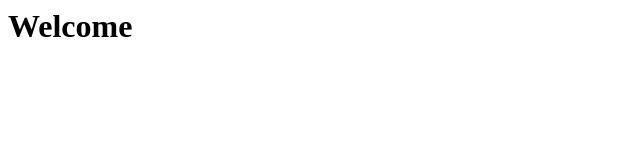
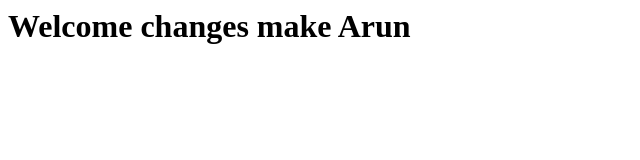
Before and after one commit to Arunsuryaa/LearningProject, a plain HTML site: page index.html in a window 1280 px wide. Shown: the whole page, without its empty margins (0-640 px from the left). Drawn offline with Linux system fonts and the light colour scheme.

Commit message:
Updated commit

```diff
--- a/index.html
+++ b/index.html
@@ -1 +1 @@
-<h1>Welcome</h1>
+<h1>Welcome changes make Arun</h1>
```
